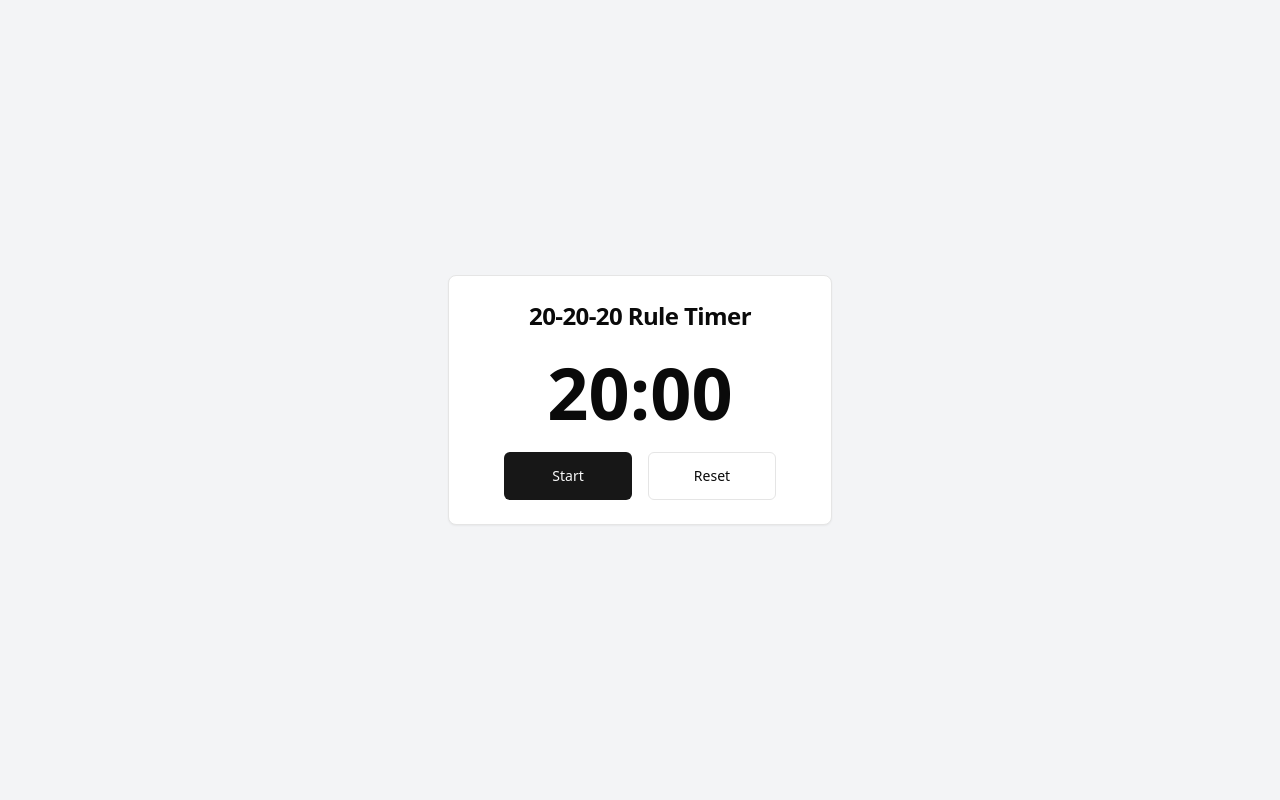
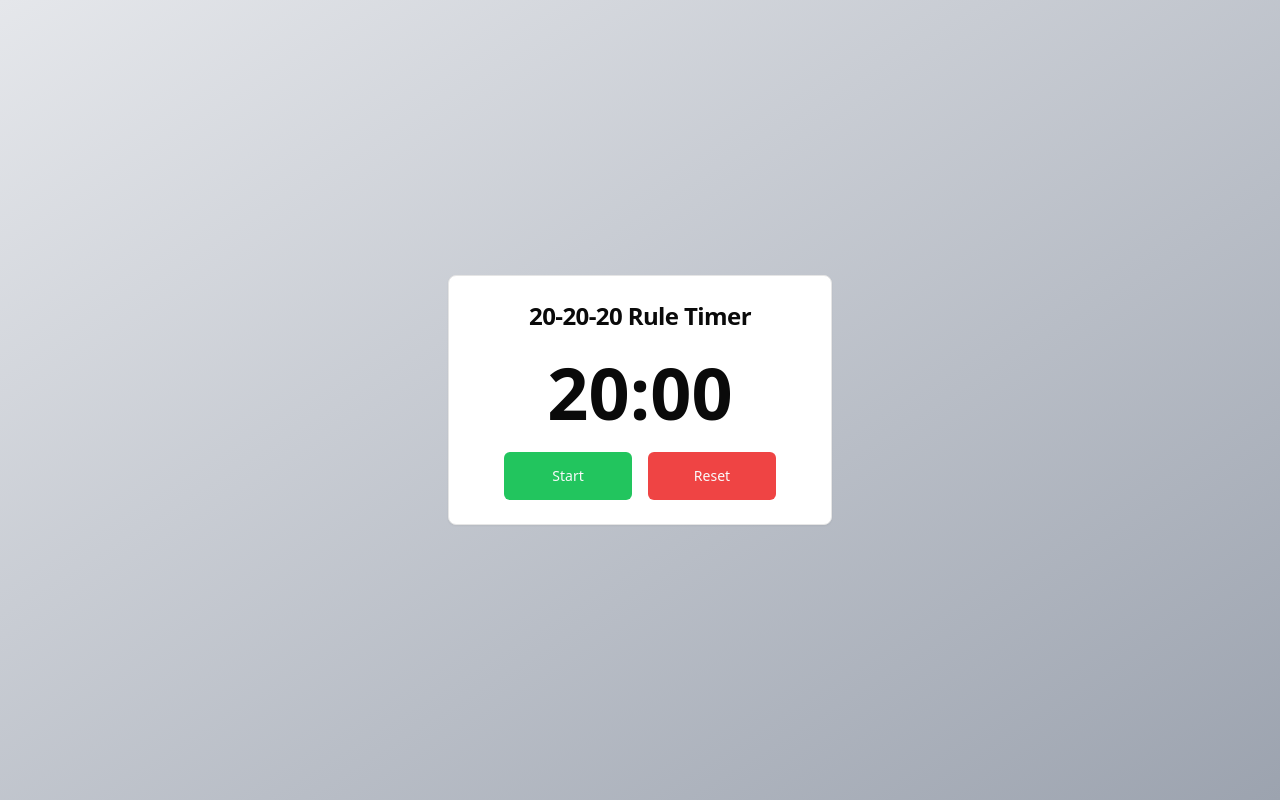
Before and after one commit to shafiullm/llm-tasks-react, a React (Vite) app: page / in a window 1280 px wide. Built offline with nearby package versions, Linux system fonts and the light colour scheme.

Commit message:
update task :40907

```diff
--- a/src/App.jsx
+++ b/src/App.jsx
@@ -33,14 +33,17 @@ const Timer = ({ time, isRunning, onStart, onPause, onReset }) => (
       <div className="flex justify-center space-x-4">
         <Button
           onClick={isRunning ? onPause : onStart}
-          className="w-32 h-12 flex text-center items-center justify-center"
+          className={`w-32 h-12 flex text-center items-center justify-center ${
+            isRunning
+              ? "bg-black hover:bg-gray-800"
+              : "bg-green-500 hover:bg-green-600"
+          }`}
         >
           {isRunning ? "Pause" : "Start"}
         </Button>
         <Button
           onClick={onReset}
-          variant="outline"
-          className="w-32 h-12 flex items-center justify-center"
+          className="w-32 h-12 flex items-center justify-center bg-red-500 hover:bg-red-600"
         >
           Reset
         </Button>
@@ -128,7 +131,13 @@ export default function App() {
   };
 
   return (
-    <div className="min-h-screen bg-gray-100 flex items-center justify-center p-4">
+    <div
+      className={`min-h-screen flex items-center justify-center p-4 ${
+        isRunning
+          ? "bg-black"
+          : "bg-gradient-to-br from-gray-200 to-gray-400 transition-colors duration-500"
+      }`}
+    >
       <div className="w-full max-w-md">
         {currentTimer === "main" ? (
           <Timer
```
